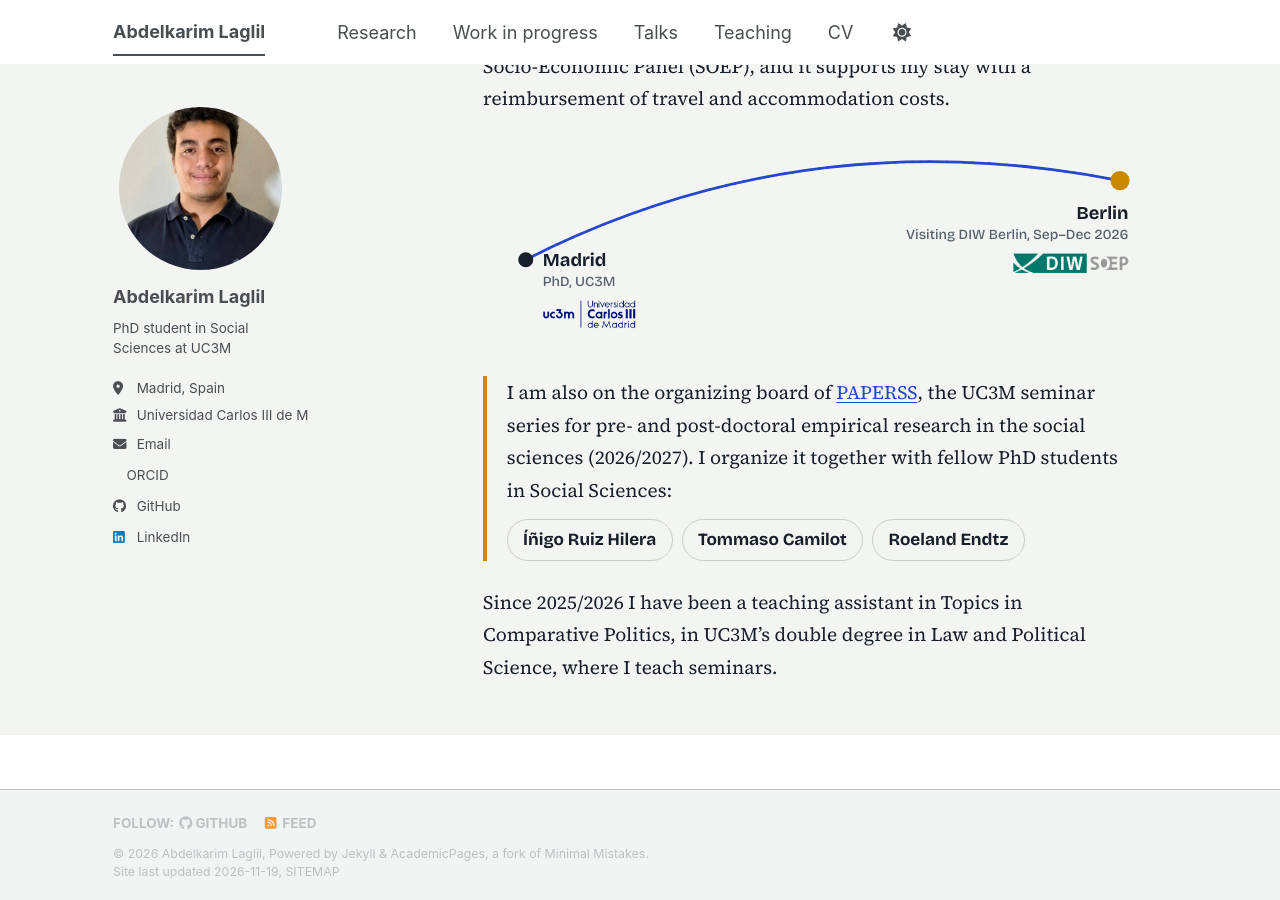
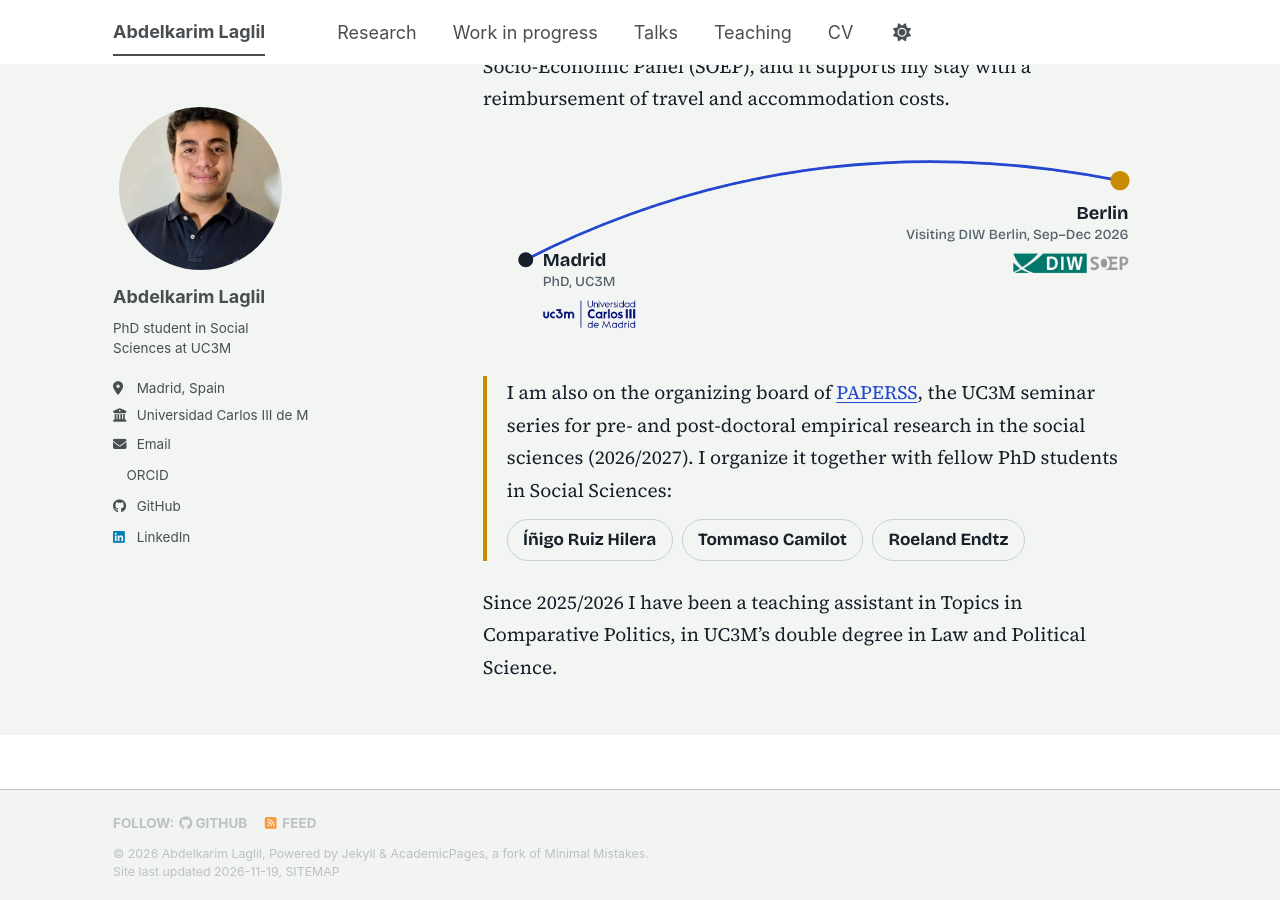
Before and after one commit to AbdelkarimLaglil/AbdelkarimLaglil.github.io, a Jekyll site: the page built from _pages/about.md, in a window 1280 px wide and 900 px high, scrolled down 532 px. Built offline with Jekyll 4.4.1, drawn with Linux system fonts in a browser that asks for light colours; a script bundle is joined from its source files by our own code; a style sheet for code colours, icons or effects is not loaded.

Commit message:
About: shorten teaching sentence
Co-Authored-By: Claude Sonnet 5.5 <noreply@anthropic.com>
Claude-Session: https://claude.ai/code/session_017vH5ZQkLibWayVuG7moGCB

```diff
--- a/_pages/about.md
+++ b/_pages/about.md
@@ -39,4 +39,4 @@ I am currently a visiting researcher at DIW Berlin (September–December 2026) t
 </ul>
 </div>
 
-Since 2025/2026 I have been a teaching assistant in Topics in Comparative Politics, in UC3M's double degree in Law and Political Science, where I teach seminars.
+Since 2025/2026 I have been a teaching assistant in Topics in Comparative Politics, in UC3M's double degree in Law and Political Science.
```
